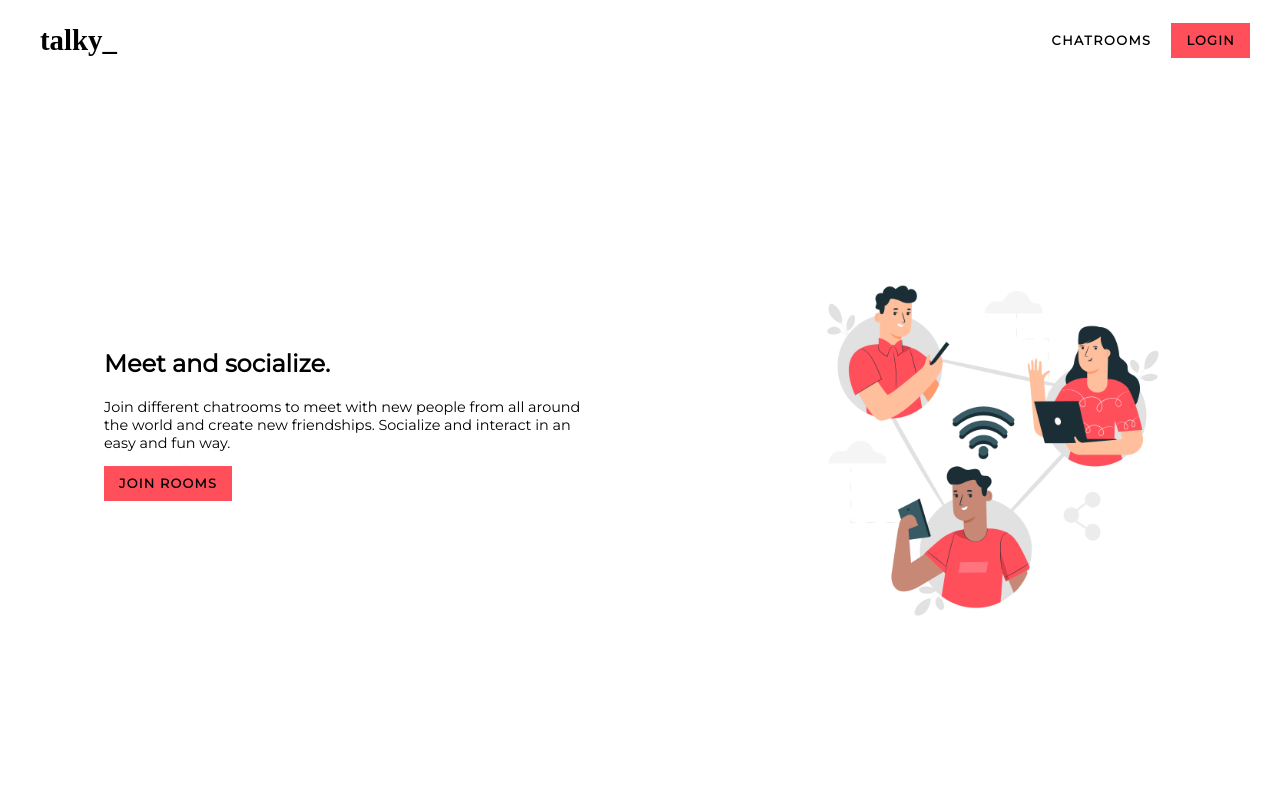
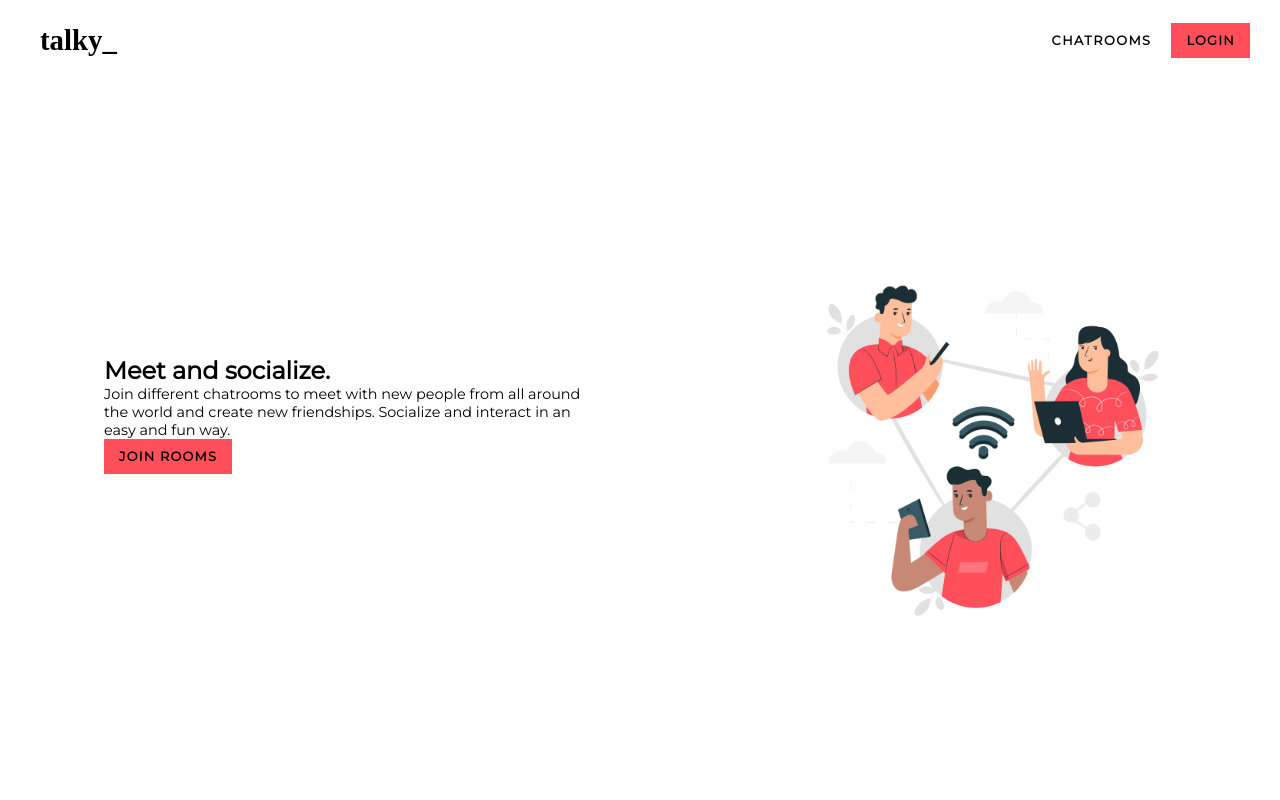
Before and after one commit to bright-fox/talky-react-client, a React (Create React App) app: page / in a window 1280 px wide. Shown: the top 800 px of the page. Built offline with nearby package versions, Linux system fonts and the light colour scheme.

Commit message:
Fixed: issues with borders due to not using border-box

```diff
--- a/src/styles/Globalstyle.js
+++ b/src/styles/Globalstyle.js
@@ -1,9 +1,10 @@
 import { createGlobalStyle } from "styled-components"
 
 export default createGlobalStyle`
-  body {
+  * {
     padding: 0;
     margin: 0;
+    box-sizing: border-box;
   }
 
   img {
```
